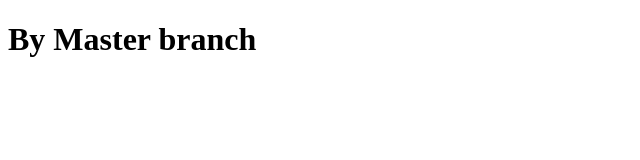
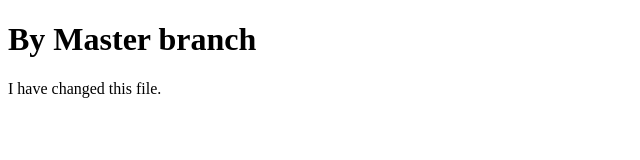
Before and after one commit to soumyasephali/my-portfolio, a plain HTML site: page by_master.html in a window 1280 px wide. Shown: the whole page, without its empty margins (0-640 px from the left). Drawn offline with Linux system fonts and the light colour scheme.

Commit message:
updated by master

```diff
--- a/by_master.html
+++ b/by_master.html
@@ -7,5 +7,6 @@
 </head>
 <body>
     <h1>By Master branch</h1>
+    I have changed this file.
 </body>
 </html>
```
